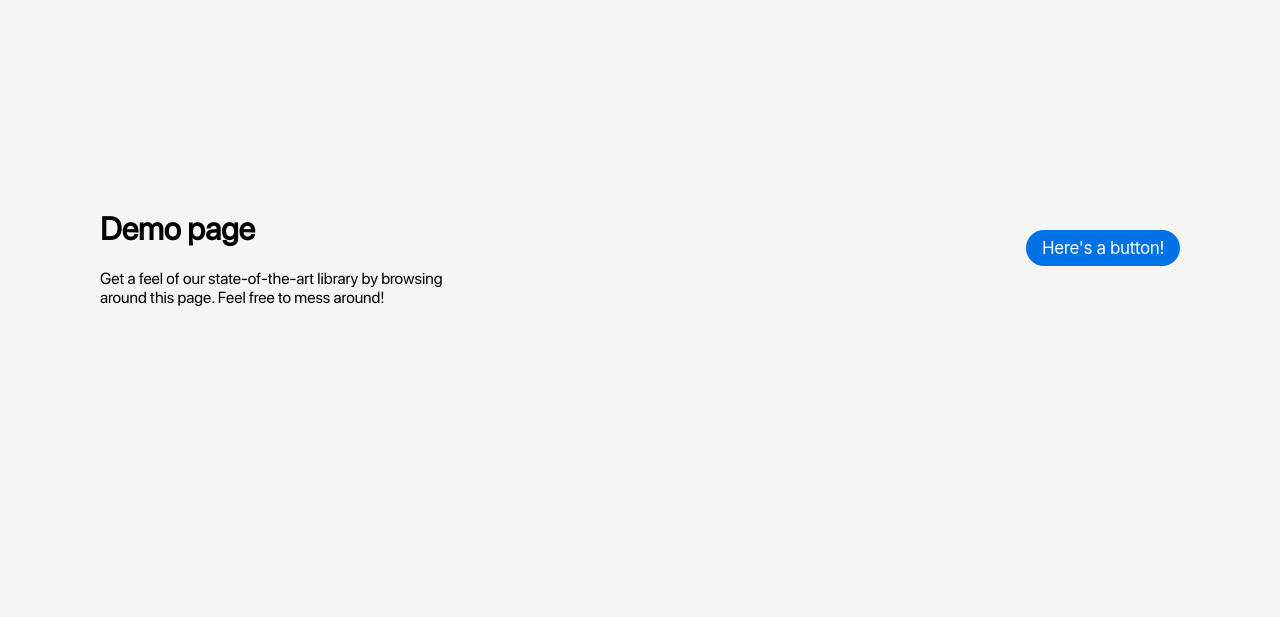
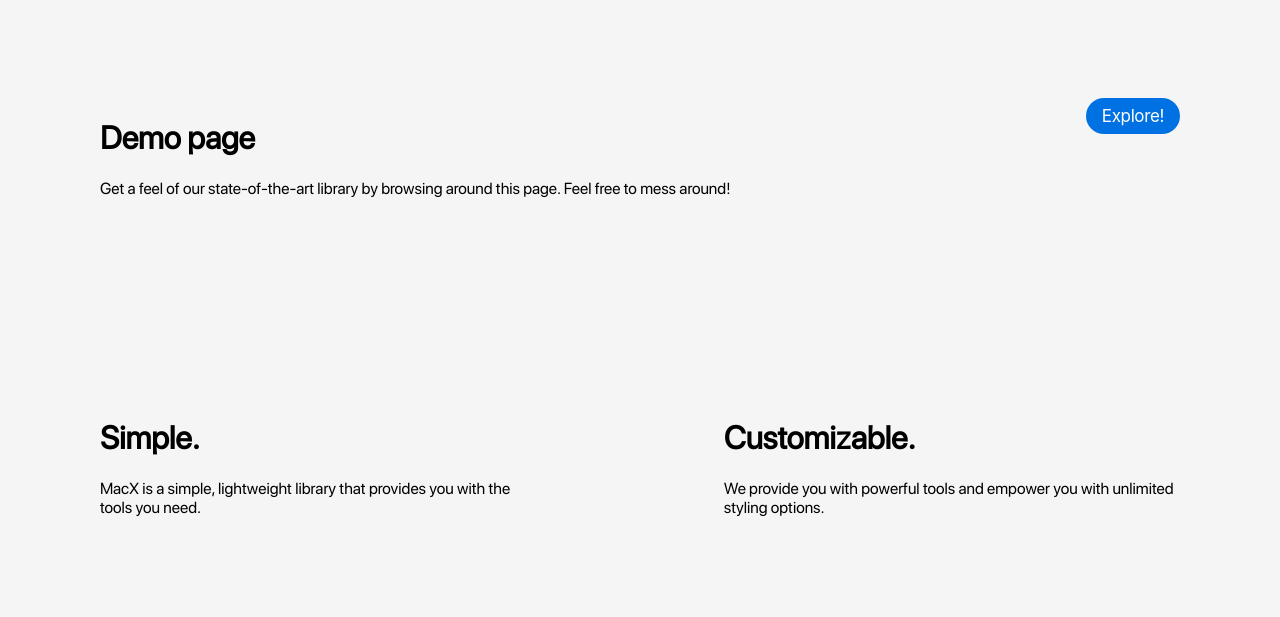
Before and after one commit to DeadstarIII/MacX, a plain HTML site: page Construction/sample.html in a window 1280 px wide. Shown: the part 302-919 px from the top of the page. Before the commit the page ends 800 px from the top, so only its background shows below. Drawn offline with Linux system fonts and the light colour scheme.

Commit message:
I feel like an apple employee

```diff
--- a/Construction/free.css
+++ b/Construction/free.css
@@ -3,7 +3,7 @@
     src: url(https://raw.githubusercontent.com/DeadstarIII/MacX/main/Construction/MacX.ttf);
 }
 
-.macx-button {
+.macx-button { /* TODO: redesign */
     cursor: pointer;
     display: inline-block;
     text-align: center;
--- a/Construction/sample.html
+++ b/Construction/sample.html
@@ -17,12 +17,26 @@
             <span>Get a feel of our state-of-the-art library by browsing around this page. Feel free to mess around!</span>
         </div>
         <div class="right">
-            <button class="macx-button">Here's a button!</button>
+            <button class="macx-button" onclick="location.href = '#sect1'">Explore!</button>
+        </div>
+    </div>
+    <div class="cont" id="sect1">
+        <div class="left">
+            <h1>Simple.</h1>
+            <span>MacX is a simple, lightweight library that provides you with the tools you need.</span>
+        </div>
+        <div class="right">
+            <h1>Customizable.</h1>
+            <span>We provide you with powerful tools and empower you with unlimited styling options.</span>
         </div>
     </div>
 </body>
 <style>
     @import url(./free.css);
+
+    html {
+        scroll-behavior: smooth;
+    }
 
     * {
         font-family: 'MacX';
@@ -50,7 +64,7 @@
         flex-direction: row;
         justify-content: space-between;
         width: 100%;
-        height: 500px;
+        padding: 100px 0;
     }
 
     .left,
@@ -61,10 +75,6 @@
         justify-content: center;
         padding: 0 100px;
     }
-
-    .left {
-        width: 30%;
-    }
 </style>
 
 </html>
```
